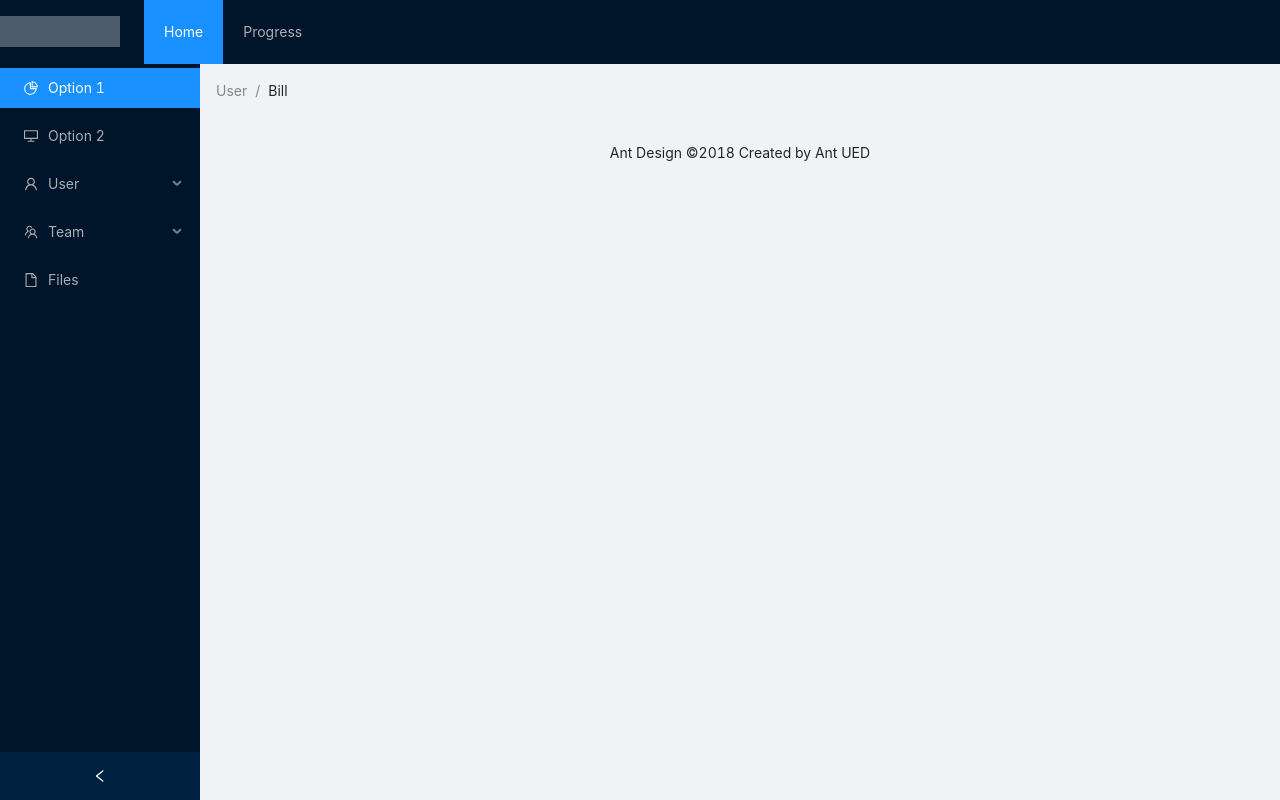
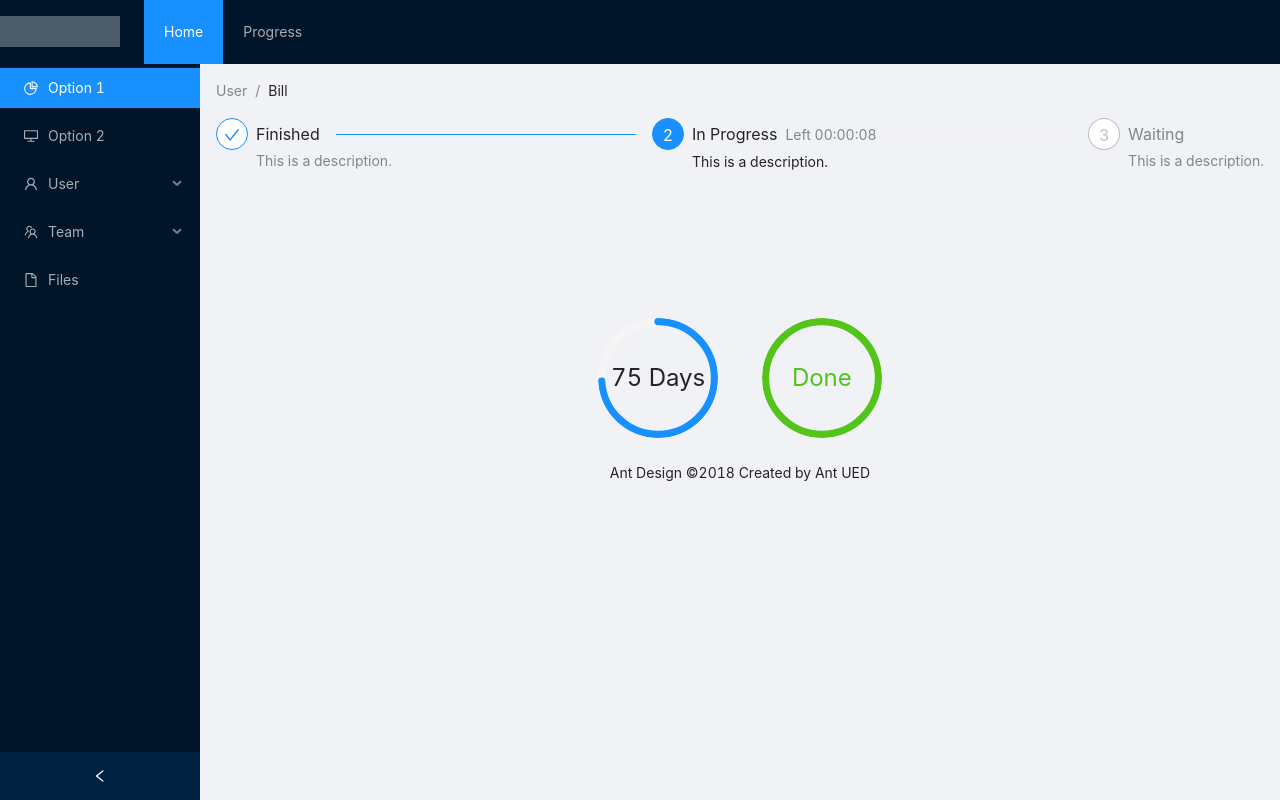
Before and after one commit to AbdelRahmanKhalil/UI-Design-Trial, a React (Create React App) app: page /UI-Design-Trial/ProgressPage in a window 1280 px wide. Built offline with nearby package versions, Linux system fonts and the light colour scheme.

Commit message:
fixed routing to fit gh-pages

```diff
--- a/src/App.js
+++ b/src/App.js
@@ -11,8 +11,8 @@ function App() {
         <Navbar >
 
         <Switch>
-          <Route path='/' exact component= {Home} />
-          <Route path='/ProgressPage' exact component= {ProgressPage} />
+          <Route path='/UI-Design-Trial/' exact component= {Home} />
+          <Route path='/UI-Design-Trial/ProgressPage' exact component= {ProgressPage} />
         </Switch>
         </Navbar>
       </Router>
--- a/src/components/Navbar.js
+++ b/src/components/Navbar.js
@@ -39,9 +39,9 @@ class Navbar extends React.Component {
               return <Menu.Item key={key}>{`nav ${key}`}</Menu.Item>;
             })} */}
             {/* <Link to='/'> */}
-            <Menu.Item key={0}>{<Link to="/">Home</Link>}</Menu.Item>
+            <Menu.Item key={0}>{<Link to="/UI-Design-Trial/">Home</Link>}</Menu.Item>
             <Menu.Item key={1}>
-              {<Link to="/ProgressPage">Progress</Link>}
+              {<Link to="/UI-Design-Trial/ProgressPage">Progress</Link>}
             </Menu.Item>
             {/* </Link> */}
           </Menu>
```
